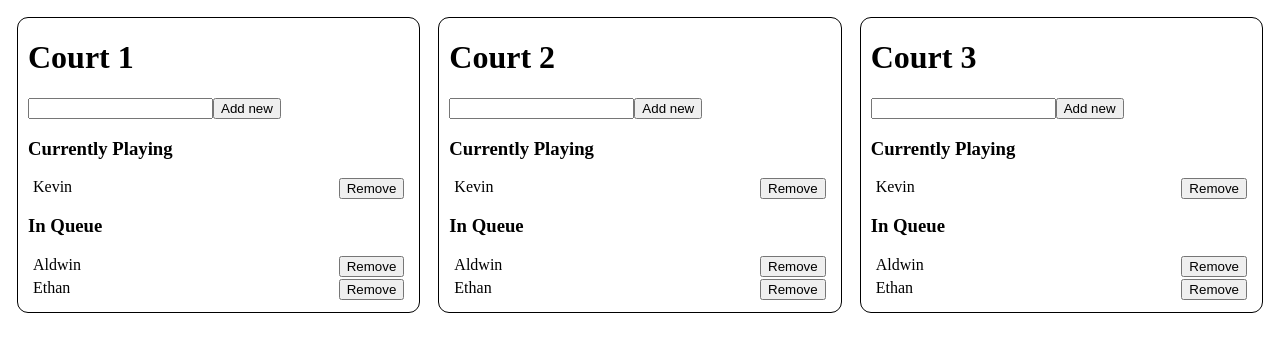
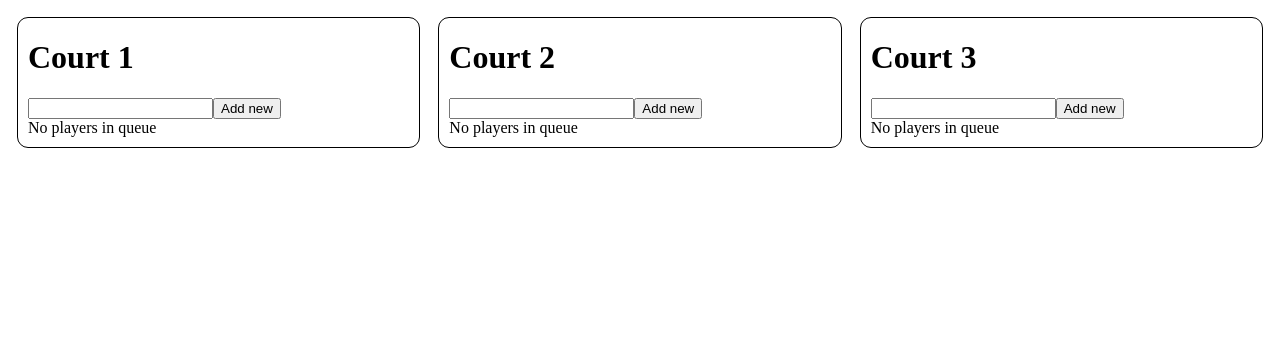
Before and after one commit to kevidn15/courts, a React (Create React App) app: page / in a window 1280 px wide. Shown: the top 352 px of the page. Built offline with nearby package versions, Linux system fonts and the light colour scheme.

Commit message:
Configured app for deployment on GH pages

```diff
--- a/package.json
+++ b/package.json
@@ -1,6 +1,7 @@
 {
   "name": "court_availability",
   "version": "0.1.0",
+  "homepage": "https://kevidn15.github.io/courts/",
   "private": true,
   "dependencies": {
     "@testing-library/jest-dom": "^5.16.5",
@@ -12,6 +13,8 @@
     "web-vitals": "^2.1.4"
   },
   "scripts": {
+    "predeploy": "npm run build",
+    "deploy": "gh-pages -d build",
     "start": "react-scripts start",
     "build": "react-scripts build",
     "test": "react-scripts test",
@@ -34,5 +37,8 @@
       "last 1 firefox version",
       "last 1 safari version"
     ]
+  },
+  "devDependencies": {
+    "gh-pages": "^5.0.0"
   }
 }
--- a/src/Court.js
+++ b/src/Court.js
@@ -1,7 +1,7 @@
 import { useState, useRef } from "react";
 
 function Court(props) {
-    const [playerQueue, setPlayerQueue] = useState(["Kevin", "Aldwin", "Ethan"]);
+    const [playerQueue, setPlayerQueue] = useState([]);
     const namesRef = useRef()
 
     function onAddButtonClick(e) {
```
Also changed, not shown: 1 other file (tests, documents, lock files or other folders).
